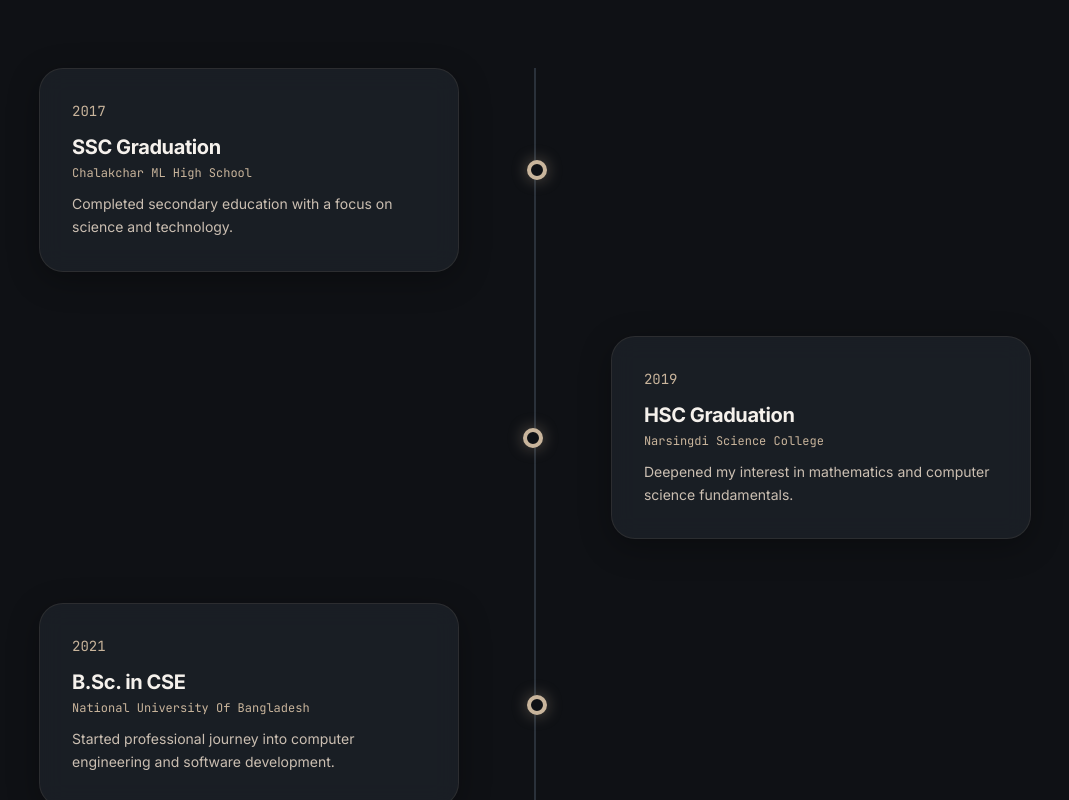
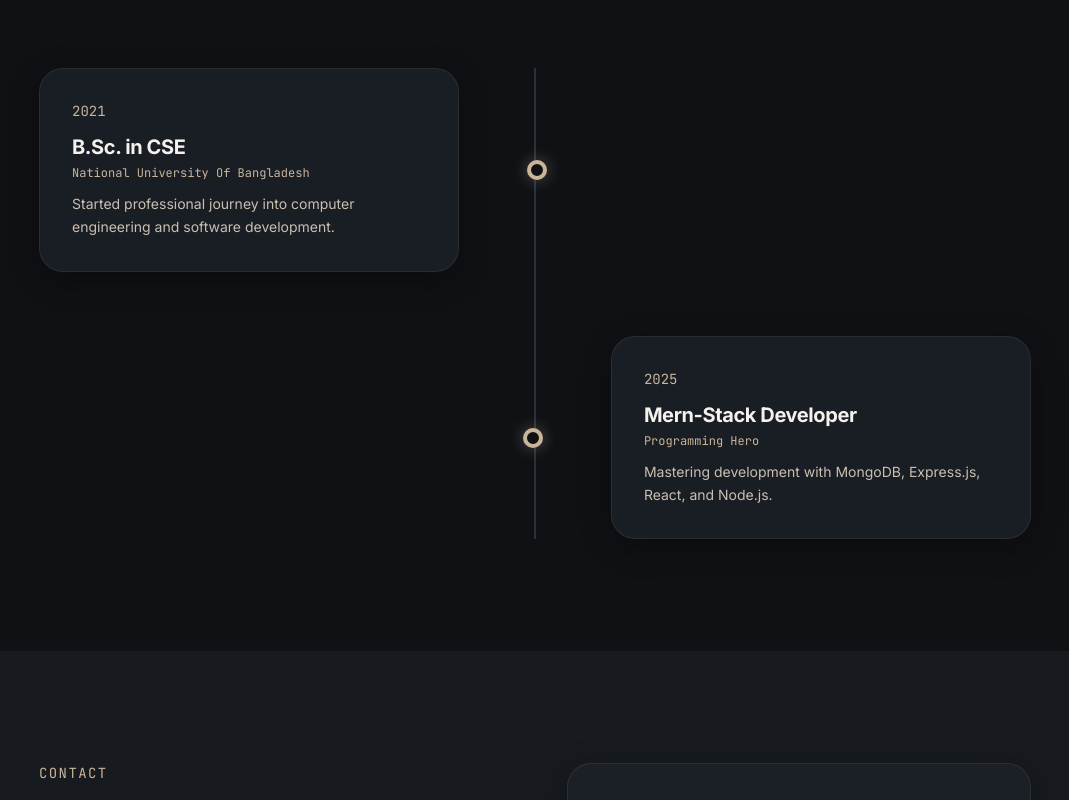
Before and after one commit to Ahsanul-Islam-083/ahsanul.islam, a Next.js app: page / in a window 1280 px wide. Shown: the part 5240-6040 px from the top of the page, without its empty margins (105-1174 px from the left). Built offline with nearby package versions, Linux system fonts and the light colour scheme; no server answers.

Commit message:
refactor: comment out previous education entries in Qualifications component

```diff
--- a/components/sections/Qualifications.js
+++ b/components/sections/Qualifications.js
@@ -4,20 +4,20 @@ import { useRef } from "react";
 import { motion } from "framer-motion";
 
 const journey = [
-  {
-    year: "2017",
-    title: "SSC Graduation",
-    place: "Chalakchar ML High School",
-    description: "Completed secondary education with a focus on science and technology.",
-    side: "left"
-  },
-  {
-    year: "2019",
-    title: "HSC Graduation",
-    place: "Narsingdi Science College",
-    description: "Deepened my interest in mathematics and computer science fundamentals.",
-    side: "right"
-  },
+  // {
+  //   year: "2017",
+  //   title: "SSC Graduation",
+  //   place: "Chalakchar ML High School",
+  //   description: "Completed secondary education with a focus on science and technology.",
+  //   side: "left"
+  // },
+  // {
+  //   year: "2019",
+  //   title: "HSC Graduation",
+  //   place: "Narsingdi Science College",
+  //   description: "Deepened my interest in mathematics and computer science fundamentals.",
+  //   side: "right"
+  // },
   {
     year: "2021",
     title: "B.Sc. in CSE",
```
